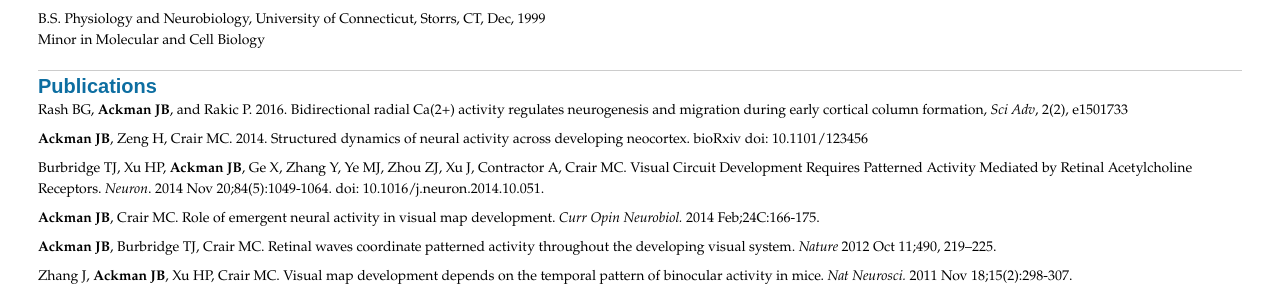
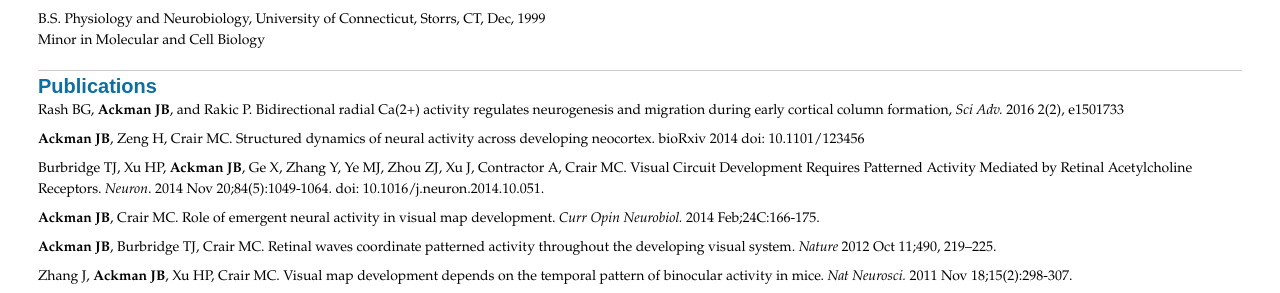
Before and after one commit to ackman678/ackman678.github.io, a Jekyll site: the page built from vita.md, in a window 1280 px wide and 900 px high. Shown: the part 403-696 px from the top of the window. Built offline with Jekyll 4.4.1, drawn with Linux system fonts in a browser that asks for light colours; nearby versions of some CDN libraries; Markdown is read by kramdown in place of the engine named in the settings.

```diff
--- a/vita.md
+++ b/vita.md
@@ -30,9 +30,9 @@
 
 
 ##[Publications][pubmed]
-Rash BG, **Ackman JB**, and Rakic P. 2016. Bidirectional radial Ca(2+) activity regulates neurogenesis and migration during early cortical column formation, *Sci Adv*, 2(2), e1501733
+Rash BG, **Ackman JB**, and Rakic P. Bidirectional radial Ca(2+) activity regulates neurogenesis and migration during early cortical column formation, *Sci Adv.* 2016 2(2), e1501733
 
-**Ackman JB**, Zeng H, Crair MC. 2014. Structured dynamics of neural activity across developing neocortex. bioRxiv doi: 10.1101/123456
+**Ackman JB**, Zeng H, Crair MC. Structured dynamics of neural activity across developing neocortex. bioRxiv 2014 doi: 10.1101/123456
 
 Burbridge TJ, Xu HP, **Ackman JB**, Ge X, Zhang Y, Ye MJ, Zhou ZJ, Xu J, Contractor A, Crair MC. Visual Circuit Development Requires Patterned Activity Mediated by Retinal Acetylcholine Receptors. *Neuron*. 2014 Nov 20;84(5):1049-1064. doi: 10.1016/j.neuron.2014.10.051.
 
```
